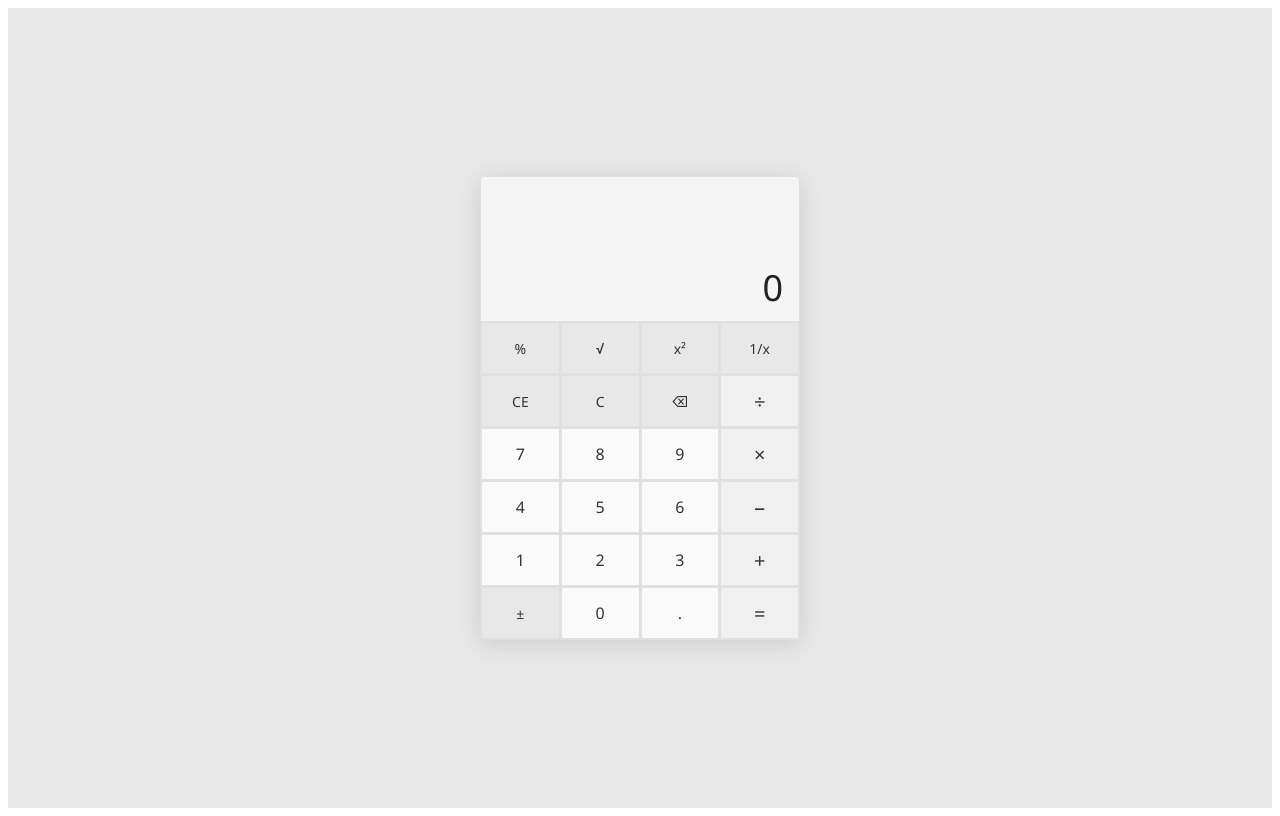
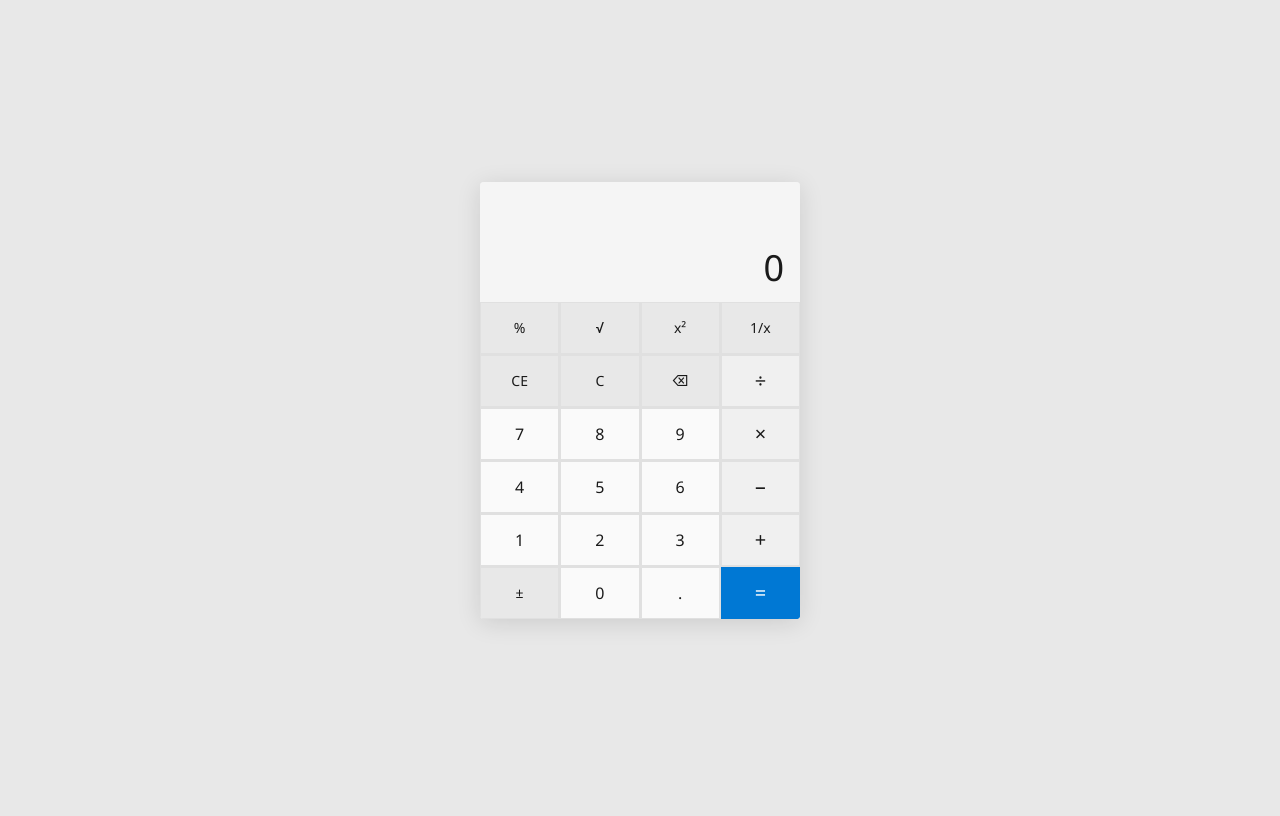
Before and after one commit to K1ng-goat/windows-calculator, a Vue app: page / in a window 1280 px wide. Built offline with nearby package versions, Linux system fonts and the light colour scheme.

Commit message:
style: apply Windows Calculator visual theme

```diff
--- a/src/App.vue
+++ b/src/App.vue
@@ -50,8 +50,8 @@ function handleButtonClick({ label, type }) {
     switch (label) {
       case 'C':  clear();        break
       case 'CE': clearEntry();   break
-      case '⌫': backspace(); break   // ⌫
-      case '±': toggleSign(); break   // ±
+      case '⌫': backspace(); break
+      case '±': toggleSign(); break
       case '%':  percent();      break
       // √, x², 1/x — reserved for future implementation
       default: break
@@ -73,20 +73,3 @@ function handleButtonClick({ label, type }) {
     </div>
   </div>
 </template>
-
-<style scoped>
-.app {
-  display: flex;
-  align-items: center;
-  justify-content: center;
-  min-height: 100vh;
-  font-family: 'Segoe UI', system-ui, -apple-system, sans-serif;
-  background: #e8e8e8;
-}
-
-.calculator {
-  width: 320px;
-  box-shadow: 0 4px 24px rgba(0, 0, 0, 0.12);
-  border-radius: 4px;
-}
-</style>
--- /dev/null
+++ b/src/assets/styles/base.css
@@ -0,0 +1,30 @@
+/* ===================================================================
+   Global Reset & Base Styles
+   =================================================================== */
+
+*,
+*::before,
+*::after {
+  box-sizing: border-box;
+  margin: 0;
+  padding: 0;
+}
+
+html {
+  -webkit-text-size-adjust: 100%;
+  -webkit-font-smoothing: antialiased;
+  -moz-osx-font-smoothing: grayscale;
+}
+
+body {
+  font-family: var(--font-family);
+  font-size: 16px;
+  line-height: 1.5;
+  color: var(--color-text-primary);
+  background-color: var(--color-page-bg);
+  min-height: 100vh;
+}
+
+button {
+  font-family: inherit;
+}
--- /dev/null
+++ b/src/assets/styles/calculator.css
@@ -0,0 +1,39 @@
+/* ===================================================================
+   Calculator Shell — page layout & responsive container
+   =================================================================== */
+
+/* ---- page centring ----------------------------------------------- */
+.app {
+  display: flex;
+  align-items: center;
+  justify-content: center;
+  min-height: 100vh;
+  padding: 16px;
+}
+
+/* ---- calculator card --------------------------------------------- */
+.calculator {
+  width: 100%;
+  max-width: var(--calculator-width);
+  background: var(--color-calculator-bg);
+  border-radius: var(--radius-calculator);
+  box-shadow: var(--shadow-calculator);
+  overflow: hidden;
+}
+
+/* ---- responsive -------------------------------------------------- */
+@media (max-width: 360px) {
+  .app {
+    padding: 0;
+    align-items: flex-start;
+  }
+
+  .calculator {
+    max-width: 100%;
+    border-radius: 0;
+    box-shadow: none;
+    min-height: 100vh;
+    display: flex;
+    flex-direction: column;
+  }
+}
--- /dev/null
+++ b/src/assets/styles/variables.css
@@ -0,0 +1,62 @@
+/* ===================================================================
+   Windows Calculator — Design Tokens (CSS Custom Properties)
+   =================================================================== */
+
+:root {
+  /* ---- palette: backgrounds -------------------------------------- */
+  --color-page-bg:             #e8e8e8;
+  --color-calculator-bg:       #f2f2f2;
+  --color-display-bg:          #f5f5f5;
+
+  /* ---- palette: button surfaces ---------------------------------- */
+  --color-btn-number:          #fafafa;
+  --color-btn-number-hover:    #f0f0f0;
+  --color-btn-number-active:   #e0e0e0;
+
+  --color-btn-operator:        #f0f0f0;
+  --color-btn-operator-hover:  #e6e6e6;
+  --color-btn-operator-active: #d4d4d4;
+
+  --color-btn-function:        #e8e8e8;
+  --color-btn-function-hover:  #dcdcdc;
+  --color-btn-function-active: #c8c8c8;
+
+  /* equals — Windows accent blue */
+  --color-btn-equals:          #0078d4;
+  --color-btn-equals-hover:    #1a8ad4;
+  --color-btn-equals-active:   #006cbe;
+  --color-btn-equals-text:     #ffffff;
+
+  /* ---- palette: text --------------------------------------------- */
+  --color-text-primary:        #1a1a1a;
+  --color-text-secondary:      #888888;
+  --color-text-btn:            #1a1a1a;
+
+  /* ---- palette: borders ------------------------------------------ */
+  --color-border:              #e0e0e0;
+
+  /* ---- sizing ---------------------------------------------------- */
+  --calculator-width:          320px;
+  --btn-height:                52px;
+  --display-min-height:        120px;
+
+  /* ---- typography ------------------------------------------------ */
+  --font-family:               'Segoe UI', system-ui, -apple-system,
+                               sans-serif;
+  --font-size-display-value:   36px;
+  --font-size-display-expr:    14px;
+  --font-size-btn-number:      16px;
+  --font-size-btn-operator:    20px;
+  --font-size-btn-function:    14px;
+
+  /* ---- spacing --------------------------------------------------- */
+  --gap-grid:                  1px;
+  --padding-display:           12px 16px;
+
+  /* ---- radius & shadow ------------------------------------------- */
+  --radius-calculator:         4px;
+  --shadow-calculator:         0 4px 24px rgba(0, 0, 0, 0.12);
+
+  /* ---- motion ---------------------------------------------------- */
+  --transition-btn:            0.12s ease;
+}
--- a/src/components/CalculatorButton.vue
+++ b/src/components/CalculatorButton.vue
@@ -9,6 +9,11 @@ defineProps({
     default: 'number',
     validator: (value) => ['number', 'operator', 'function'].includes(value),
   },
+  /** Optional style override — used for the equals button. */
+  variant: {
+    type: String,
+    default: '',
+  },
 })
 
 defineEmits(['click'])
@@ -17,7 +22,7 @@ defineEmits(['click'])
 <template>
   <button
     class="btn"
-    :class="`btn--${type}`"
+    :class="`btn--${variant || type}`"
     :aria-label="label"
     @click="$emit('click')"
   >
@@ -31,31 +36,51 @@ defineEmits(['click'])
   align-items: center;
   justify-content: center;
   width: 100%;
-  height: 52px;
-  border: 1px solid #e0e0e0;
-  font-size: 16px;
-  font-family: 'Segoe UI', system-ui, -apple-system, sans-serif;
+  height: var(--btn-height);
+  border: 1px solid var(--color-border);
+  font-size: var(--font-size-btn-number);
+  font-family: var(--font-family);
+  color: var(--color-text-btn);
   cursor: pointer;
   outline: none;
+  user-select: none;
+  transition: background-color var(--transition-btn);
 }
 
+/* ---- number ------------------------------------------------------ */
 .btn--number {
-  background: #fafafa;
-  color: #333;
+  background: var(--color-btn-number);
   font-weight: 400;
 }
+.btn--number:hover   { background: var(--color-btn-number-hover); }
+.btn--number:active  { background: var(--color-btn-number-active); }
 
+/* ---- operator ---------------------------------------------------- */
 .btn--operator {
-  background: #f0f0f0;
-  color: #333;
-  font-size: 20px;
+  background: var(--color-btn-operator);
+  font-size: var(--font-size-btn-operator);
   font-weight: 400;
 }
+.btn--operator:hover  { background: var(--color-btn-operator-hover); }
+.btn--operator:active { background: var(--color-btn-operator-active); }
 
+/* ---- function ---------------------------------------------------- */
 .btn--function {
-  background: #e8e8e8;
-  color: #333;
-  font-size: 14px;
+  background: var(--color-btn-function);
+  font-size: var(--font-size-btn-function);
   font-weight: 400;
 }
+.btn--function:hover  { background: var(--color-btn-function-hover); }
+.btn--function:active { background: var(--color-btn-function-active); }
+
+/* ---- equals (Windows accent blue) -------------------------------- */
+.btn--equals {
+  background: var(--color-btn-equals);
+  font-size: var(--font-size-btn-operator);
+  font-weight: 400;
+  color: var(--color-btn-equals-text);
+  border-color: var(--color-btn-equals);
+}
+.btn--equals:hover  { background: var(--color-btn-equals-hover); }
+.btn--equals:active { background: var(--color-btn-equals-active); }
 </style>
--- a/src/components/CalculatorDisplay.vue
+++ b/src/components/CalculatorDisplay.vue
@@ -24,25 +24,24 @@ defineProps({
   flex-direction: column;
   justify-content: flex-end;
   align-items: flex-end;
-  padding: 12px 16px;
-  min-height: 120px;
-  background: #f5f5f5;
-  border: 1px solid #e0e0e0;
-  border-radius: 4px 4px 0 0;
+  padding: var(--padding-display);
+  min-height: var(--display-min-height);
+  background: var(--color-display-bg);
 }
 
 .display__expression {
-  font-size: 14px;
-  color: #888;
+  font-size: var(--font-size-display-expr);
+  color: var(--color-text-secondary);
   min-height: 20px;
   word-break: break-all;
   text-align: right;
+  line-height: 1.4;
 }
 
 .display__value {
-  font-size: 36px;
+  font-size: var(--font-size-display-value);
   font-weight: 300;
-  color: #222;
+  color: var(--color-text-primary);
   word-break: break-all;
   text-align: right;
   line-height: 1.2;
--- a/src/components/CalculatorKeypad.vue
+++ b/src/components/CalculatorKeypad.vue
@@ -6,34 +6,34 @@ defineEmits(['buttonClick'])
 const buttons = [
   // Row 1 — function row
   { label: '%',  type: 'function' },
-  { label: '√',  type: 'function' },  // √
-  { label: 'x²', type: 'function' },  // x²
+  { label: '√',  type: 'function' },
+  { label: 'x²', type: 'function' },
   { label: '1/x', type: 'function' },
   // Row 2 — clear + operator
   { label: 'CE', type: 'function' },
   { label: 'C',  type: 'function' },
-  { label: '⌫', type: 'function' },  // ⌫
-  { label: '÷', type: 'operator' },  // ÷
+  { label: '⌫', type: 'function' },
+  { label: '÷', type: 'operator' },
   // Row 3 — digits
   { label: '7', type: 'number' },
   { label: '8', type: 'number' },
   { label: '9', type: 'number' },
-  { label: '×', type: 'operator' },  // ×
+  { label: '×', type: 'operator' },
   // Row 4
   { label: '4',  type: 'number' },
   { label: '5',  type: 'number' },
   { label: '6',  type: 'number' },
-  { label: '−', type: 'operator' },  // −
+  { label: '−', type: 'operator' },
   // Row 5
   { label: '1', type: 'number' },
   { label: '2', type: 'number' },
   { label: '3', type: 'number' },
   { label: '+', type: 'operator' },
   // Row 6 — bottom row
-  { label: '±', type: 'function' },  // ±
+  { label: '±', type: 'function' },
   { label: '0',  type: 'number' },
   { label: '.',  type: 'number' },
-  { label: '=',  type: 'operator' },
+  { label: '=',  type: 'operator', variant: 'equals' },
 ]
 </script>
 
@@ -44,6 +44,7 @@ const buttons = [
       :key="btn.label + btn.type"
       :label="btn.label"
       :type="btn.type"
+      :variant="btn.variant || ''"
       @click="$emit('buttonClick', btn)"
     />
   </div>
@@ -54,10 +55,7 @@ const buttons = [
   display: grid;
   grid-template-columns: repeat(4, 1fr);
   grid-template-rows: repeat(6, 1fr);
-  gap: 1px;
-  background: #e0e0e0;
-  border: 1px solid #e0e0e0;
-  border-top: none;
-  border-radius: 0 0 4px 4px;
+  gap: var(--gap-grid);
+  background: var(--color-border);
 }
 </style>
--- a/src/main.js
+++ b/src/main.js
@@ -1,4 +1,9 @@
 import { createApp } from 'vue'
 import App from './App.vue'
 
+// Global styles — design tokens, reset, calculator shell
+import './assets/styles/variables.css'
+import './assets/styles/base.css'
+import './assets/styles/calculator.css'
+
 createApp(App).mount('#app')
```
Also changed, not shown: 1 other file (tests, documents, lock files or other folders).
